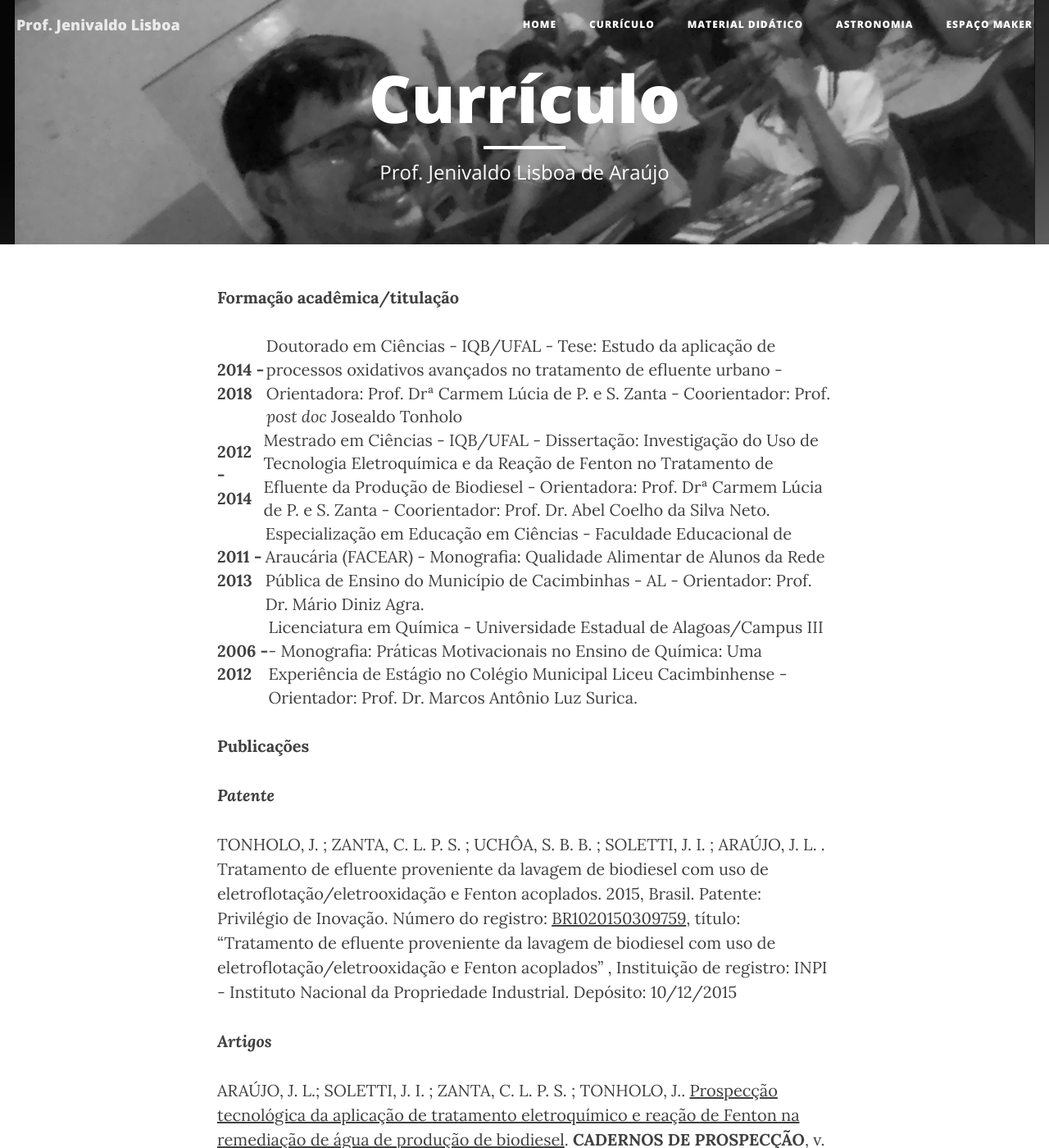
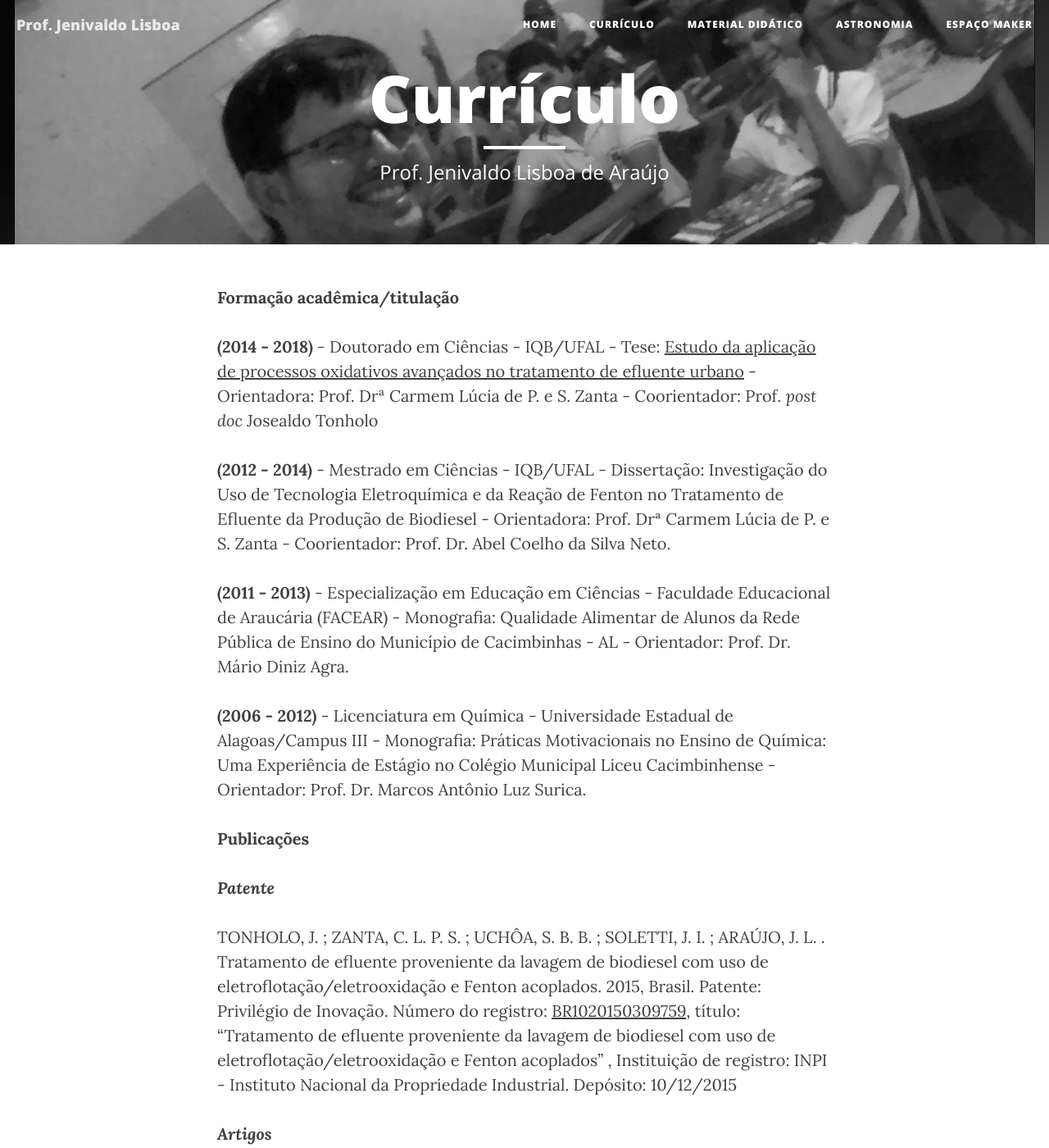
Before and after one commit to ProfJenivaldo/site1, a Jekyll site: the page built from projects/project1.md, in a window 1280 px wide and 1400 px high. Shown: the whole window at 82% size. Built offline with Jekyll 4.4.1, drawn with Linux system fonts in a browser that asks for light colours; nearby versions of some CDN libraries.

Commit message:
update_curriculo_conteudo1

```diff
--- a/projects/project1.md
+++ b/projects/project1.md
@@ -6,13 +6,13 @@
 ---
 **Formação acadêmica/titulação**
 
-**2014 - 2018** | Doutorado em Ciências - IQB/UFAL - Tese: [Estudo da aplicação de processos oxidativos avançados no tratamento de efluente urbano](http://www.repositorio.ufal.br/handle/riufal/3525) - Orientadora: Prof. Drª Carmem Lúcia de P. e S. Zanta - Coorientador: Prof. _post doc_ Josealdo Tonholo
+**(2014 - 2018)** - Doutorado em Ciências - IQB/UFAL - Tese: [Estudo da aplicação de processos oxidativos avançados no tratamento de efluente urbano](http://www.repositorio.ufal.br/handle/riufal/3525) - Orientadora: Prof. Drª Carmem Lúcia de P. e S. Zanta - Coorientador: Prof. _post doc_ Josealdo Tonholo
 
-**2012 - 2014** | Mestrado em Ciências - IQB/UFAL - Dissertação: Investigação do Uso de Tecnologia Eletroquímica e da Reação de Fenton no Tratamento de Efluente da Produção de Biodiesel - Orientadora: Prof. Drª Carmem Lúcia de P. e S. Zanta - Coorientador: Prof. Dr. Abel Coelho da Silva Neto.
+**(2012 - 2014)** - Mestrado em Ciências - IQB/UFAL - Dissertação: Investigação do Uso de Tecnologia Eletroquímica e da Reação de Fenton no Tratamento de Efluente da Produção de Biodiesel - Orientadora: Prof. Drª Carmem Lúcia de P. e S. Zanta - Coorientador: Prof. Dr. Abel Coelho da Silva Neto.
 
-**2011 - 2013** | Especialização em Educação em Ciências - Faculdade Educacional de Araucária (FACEAR) - Monografia: Qualidade Alimentar de Alunos da Rede Pública de Ensino do Município de Cacimbinhas - AL - Orientador: Prof. Dr. Mário Diniz Agra.
+**(2011 - 2013)** - Especialização em Educação em Ciências - Faculdade Educacional de Araucária (FACEAR) - Monografia: Qualidade Alimentar de Alunos da Rede Pública de Ensino do Município de Cacimbinhas - AL - Orientador: Prof. Dr. Mário Diniz Agra.
 
-**2006 - 2012** | Licenciatura em Química - Universidade Estadual de Alagoas/Campus III - Monografia:  Práticas Motivacionais no Ensino de Química: Uma Experiência de Estágio no Colégio Municipal Liceu Cacimbinhense - Orientador: Prof. Dr. Marcos Antônio Luz Surica.
+**(2006 - 2012)** - Licenciatura em Química - Universidade Estadual de Alagoas/Campus III - Monografia:  Práticas Motivacionais no Ensino de Química: Uma Experiência de Estágio no Colégio Municipal Liceu Cacimbinhense - Orientador: Prof. Dr. Marcos Antônio Luz Surica.
 
 **Publicações**
 
```
